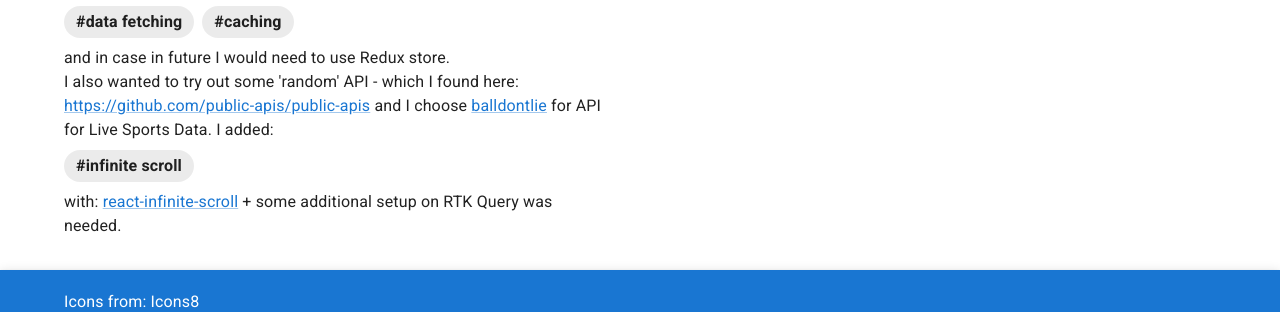
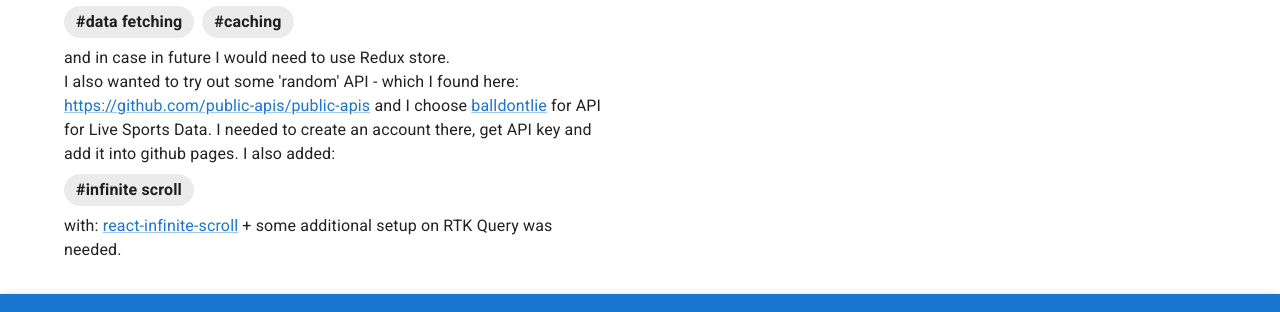
Before and after one commit to zakrzewskib/portfolio, a React (Vite) app: page /#/skills in a window 1280 px wide. Shown: the part 1053-1365 px from the top of the page. Built offline with nearby package versions, Linux system fonts and the light colour scheme; no server answers.

Commit message:
docs: Add more text about nba api

```diff
--- a/src/components/NBAScores/NBAScoresInfo.tsx
+++ b/src/components/NBAScores/NBAScoresInfo.tsx
@@ -36,7 +36,8 @@ export const NBAScoresInfo = () => {
             <Link target='_blank' href='https://www.balldontlie.io'>
               balldontlie
             </Link>{' '}
-            for API for Live Sports Data. I added:
+            for API for Live Sports Data. I needed to create an account there, get API key and add it into github pages.
+            I also added:
             <Box sx={{ mt: 1, mb: 1 }}>
               <Skill>#infinite scroll</Skill>
             </Box>
```
